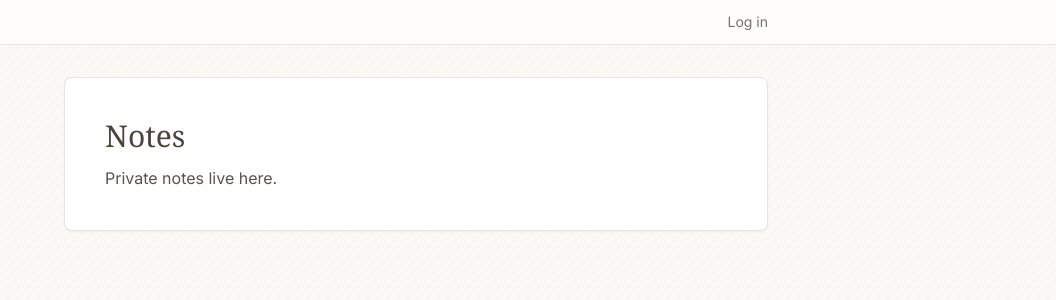
After one commit to tomdyson/notes.tomd.org, a Django app: page / in a window 1280 px wide. The commit adds this page. Shown: the top 300 px of the page, without its empty margins (224-1280 px from the left). Run offline with Django 5.2, Linux system fonts and the light colour scheme; some libraries are stand-ins or nearby versions; some web fonts are replaced.

Commit message:
Add public home page

```diff
--- a/notes/templates/notes/base.html
+++ b/notes/templates/notes/base.html
@@ -11,13 +11,17 @@
   {% block head_extra %}{% endblock %}
 </head>
 <body class="min-h-screen">
-  {% if user.is_authenticated %}
+  {% if user.is_authenticated or show_public_header %}
   <header class="border-b border-stone-200 bg-white/70 backdrop-blur">
     <div class="{{ container_class|default:'max-w-3xl' }} mx-auto px-4 sm:px-6 lg:px-8 py-3 flex items-center justify-end">
       <nav class="text-sm flex items-center gap-4">
+        {% if user.is_authenticated %}
         <a href="{% url 'notes:new' %}" class="text-stone-500 hover:text-stone-800">New note</a>
         <a href="{% url 'notes:passkeys' %}" class="text-stone-500 hover:text-stone-800">Passkeys</a>
         <form method="post" action="{% url 'logout' %}" class="inline">{% csrf_token %}<button class="text-stone-500 hover:text-stone-800">Log out</button></form>
+        {% else %}
+        <a href="{% url 'login' %}" class="text-stone-500 hover:text-stone-800">Log in</a>
+        {% endif %}
       </nav>
     </div>
   </header>
--- /dev/null
+++ b/notes/templates/notes/home_public.html
@@ -0,0 +1,8 @@
+{% extends "notes/base.html" %}
+{% block title %}Notes{% endblock %}
+{% block content %}
+<section class="bg-white border border-stone-200 shadow-sm rounded-lg p-8 sm:p-10">
+  <h1 class="font-serif text-3xl mb-3">Notes</h1>
+  <p class="text-stone-600">Private notes live here.</p>
+</section>
+{% endblock %}
--- a/notes/views.py
+++ b/notes/views.py
@@ -17,7 +17,7 @@ def home(request):
             "notes/dashboard.html",
             {"notes": Note.objects.all()},
         )
-    raise Http404
+    return render(request, "notes/home_public.html", {"show_public_header": True})
 
 
 def _gate(request, note, next_url):
```
Also changed, not shown: notes/tests/test_ui_reorg.py (+3 -2 lines), notes/tests/test_views_auth.py (+3 -3 lines), notes/tests/test_views_public.py (+5 -2 lines).
